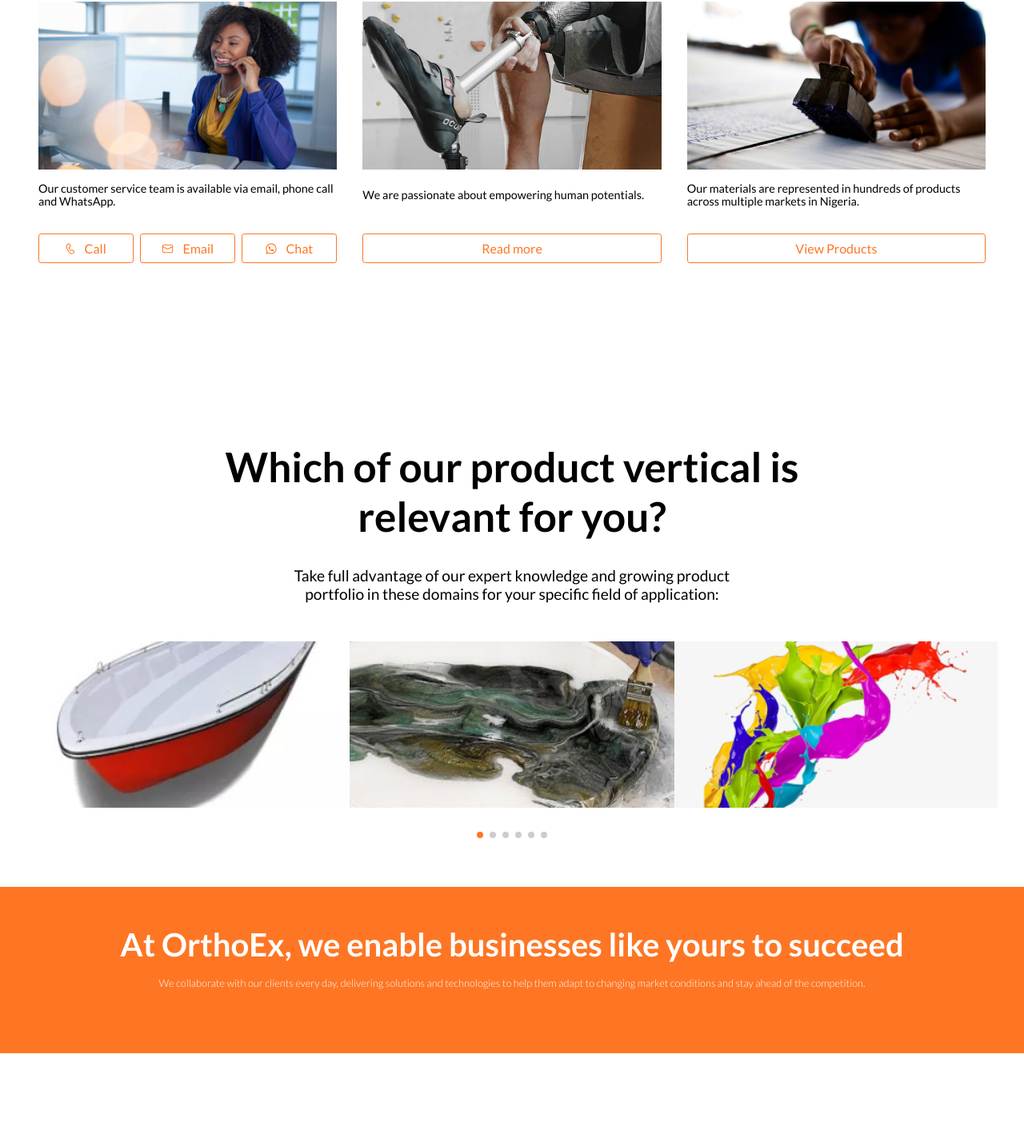
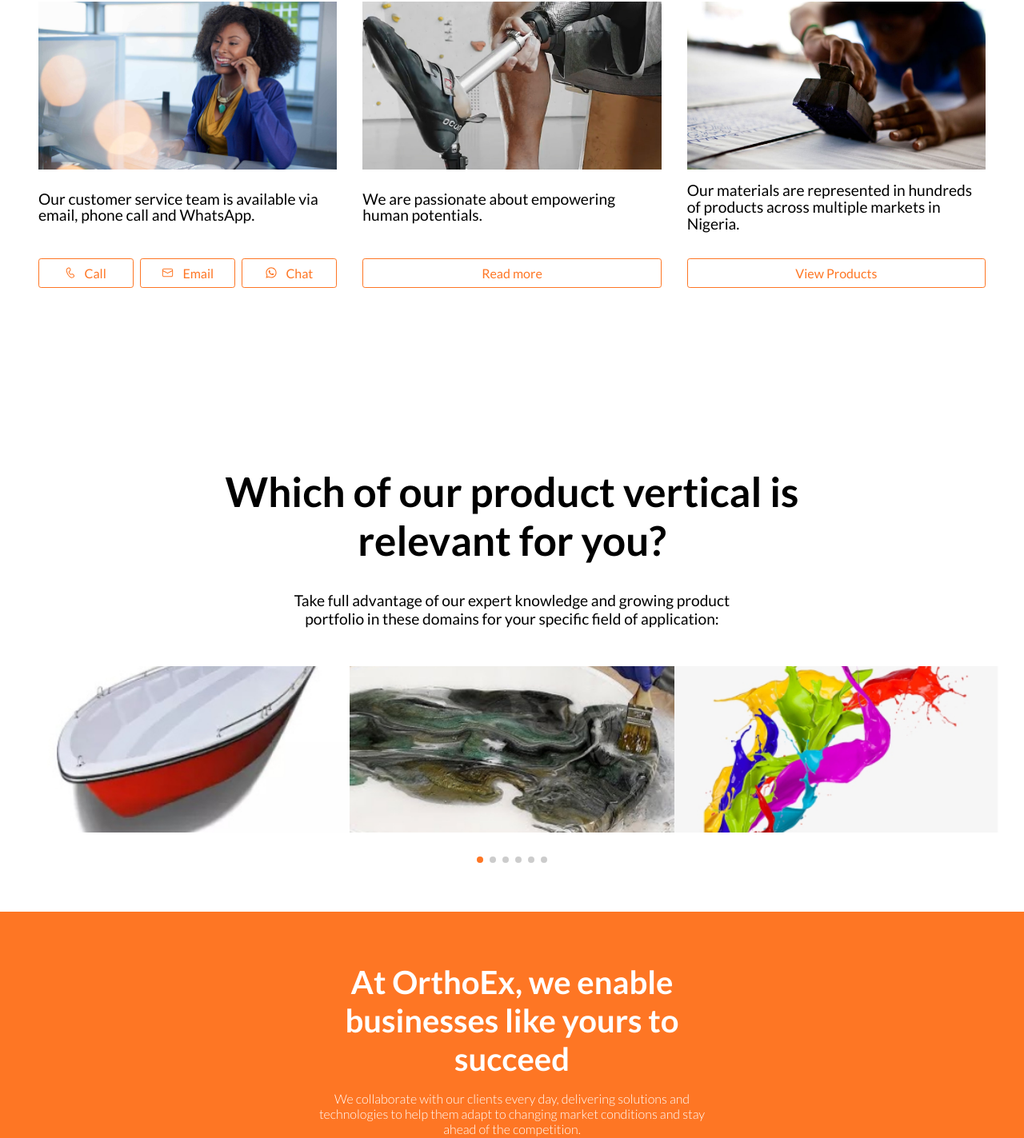
Before and after one commit to Ozoemenamsolomon/orthoex-store, a Next.js app: page / in a window 1280 px wide. Shown: the part 1321-2744 px from the top of the page at 80% size. Built offline with nearby package versions, Linux system fonts and the light colour scheme.

Commit message:
fix css styles and add blanks to the links

```diff
--- a/src/components/CTA.tsx
+++ b/src/components/CTA.tsx
@@ -25,7 +25,6 @@
 		color: ${prop =>
 			prop.white ? 'var(--text-colour-light)' : 'var(--oex-orange)'};
 		background-color: ${prop => (prop.white ? 'var(--oex-orange)' : 'white')};
-		border: 1px solid var(--oex-orange);
 	}
 `;
 
--- a/src/components/FeaturedEvents.tsx
+++ b/src/components/FeaturedEvents.tsx
@@ -52,11 +52,12 @@
 
 export const StyledHeading = styled.h3`
 	text-align: center;
-	font-size: 2.5rem;
+	font-size: 2rem;
 	margin-bottom: 2rem;
-	font-weight: 700;
+	font-weight: 500;
 
 	@media (min-width: 768px) {
+		font-weight: 700;
 		font-size: 3rem;
 		margin-bottom: 5rem;
 	}
--- a/src/components/ImageInfoHeader.tsx
+++ b/src/components/ImageInfoHeader.tsx
@@ -25,7 +25,11 @@
 			<StyledContentDiv>
 				<h2>{heading}</h2>
 				<p>{paragraph}</p>
-				{cta && <CTALink href={cta.link}>{cta.text}</CTALink>}
+				{cta && (
+					<CTALink className="no-animate" href={cta.link}>
+						{cta.text}
+					</CTALink>
+				)}
 			</StyledContentDiv>
 		</StyledDiv>
 	);
--- a/src/components/InfoCard.tsx
+++ b/src/components/InfoCard.tsx
@@ -32,7 +32,7 @@
 			<p>{description}</p>
 			<ButtonContainer>
 				{buttons.map(({ Icon, link, title }, index) => (
-					<Link style={{ flex: 1 }} key={index} href={link}>
+					<Link target="_blank" style={{ flex: 1 }} key={index} href={link}>
 						<CTAFlex white>
 							{Icon && <Icon />}
 							{title}
@@ -55,8 +55,8 @@
 	margin-bottom: 5rem;
 
 	& > p {
-		font-size: 0.9rem;
-		line-height: 1rem;
+		font-size: 1rem;
+		line-height: 1.1rem;
 		color: var(--text-colour-p);
 	}
 
@@ -69,6 +69,11 @@
 	}
 
 	@media (min-width: 768px) {
+		& > p {
+			font-size: 1.2rem;
+			line-height: 1.3rem;
+		}
+
 		& > div > img {
 			border-radius: 0rem;
 		}
--- a/src/components/InfoSection.tsx
+++ b/src/components/InfoSection.tsx
@@ -33,15 +33,19 @@
 		description:
 			'Our customer service team is available via email, phone call and WhatsApp.',
 		buttons: [
-			{ link: '', title: 'Call', Icon: CallIcon },
-			{ link: '', title: 'Email', Icon: EmailIcon },
-			{ link: '', title: 'Chat', Icon: WhatsappIcon },
+			{ link: 'tel:+2347030324696', title: 'Call', Icon: CallIcon },
+			{ link: 'mailto:store@orthoex.ng', title: 'Email', Icon: EmailIcon },
+			{
+				link: 'https://wa.me/+2347030324696',
+				title: 'Chat',
+				Icon: WhatsappIcon,
+			},
 		],
 	},
 	{
 		image: QuickChange,
 		description: 'We are passionate about empowering human potentials.',
-		buttons: [{ link: '', title: 'Read more' }],
+		buttons: [{ link: 'about', title: 'Read more' }],
 	},
 	{
 		image: Imprint,
--- a/src/components/InfoText.tsx
+++ b/src/components/InfoText.tsx
@@ -23,27 +23,36 @@
 	background-color: var(--oex-orange);
 	color: white;
 	padding: 2rem;
-	text-align: left;
+	display: flex;
+	flex-direction: column;
+	align-items: center;
+	justify-content: center;
+	text-align: center;
 
 	& > h2 {
 		font-weight: 500;
-		text-align: center;
 		font-size: 1.75rem;
 		margin-bottom: 1rem;
 	}
 
 	& > p {
 		font-weight: 300;
-		font-size: 0.8rem;
-		text-align: center;
+		font-size: 0.9rem;
 	}
 
 	@media (min-width: 768px) {
 		text-align: center;
-		padding: 3rem 9rem;
+		padding: 4rem 0rem;
+
+		& > p {
+			font-weight: 300;
+			font-size: 1rem;
+			max-width: 40%;
+		}
 
 		& > h2 {
 			font-weight: 550;
+			max-width: 40%;
 			text-align: center;
 			font-size: 2.5rem;
 			margin: 0rem 0rem 1rem;
@@ -52,7 +61,7 @@
 `;
 
 const StyledInfoChildren = styled.div`
-	text-align: center;
+	//text-align: center;
 	display: flex;
 	justify-content: center;
 	align-items: center;
--- a/src/components/JobPositonCard.tsx
+++ b/src/components/JobPositonCard.tsx
@@ -19,7 +19,7 @@
 					<span>{data.department}</span>
 				</StyledContentDiv>
 			</StyledJobPositionCardContent>
-			<CTALink clasname="btn" href={data.applyLink}>
+			<CTALink className="no-animate" href={data.applyLink}>
 				Apply Now
 			</CTALink>
 		</StyledJobPositionCard>
@@ -82,7 +82,4 @@
 		background-color: var(--oex-grey);
 		margin: 0rem 0.5rem;
 	}
-
-	@media (min-width: 768px) {
-	}
 `;
--- a/src/components/SooSection.tsx
+++ b/src/components/SooSection.tsx
@@ -85,8 +85,10 @@
 }>`
 	margin: 0px 0px 1rem;
 	text-align: center;
-	font-size: ${({ align }) => (align === 'left' ? '2rem' : '3.2rem')};
+	font-size: 2rem;
+
 	@media (min-width: 600px) {
+		font-size: ${({ align }) => (align === 'left' ? '2rem' : '3.2rem')};
 		max-width: 70%;
 	}
 `;
--- a/src/components/SupportInfoCard.tsx
+++ b/src/components/SupportInfoCard.tsx
@@ -19,7 +19,7 @@
 			<p>{paragraph}</p>
 			<StyledBtnContainer>
 				{buttons.map(({ title, Icon, link }, index) => (
-					<Link key={index} href={link} passHref>
+					<Link target="_blank" key={index} href={link} passHref>
 						<CTAFlex white key={index}>
 							<Icon /> {title}
 						</CTAFlex>
--- a/src/pages/careers.tsx
+++ b/src/pages/careers.tsx
@@ -22,7 +22,7 @@
 	heading: 'Inspired by Quality',
 	paragraph:
 		'We are driven by a desire to deliver quality products and technologies to our customers to empower them for success.',
-	cta: { link: '', text: 'View Open roles' },
+	cta: { link: '#openPositions', text: 'View Open roles' },
 };
 
 function careers() {
@@ -113,7 +113,7 @@
 
 			{/* Open positions */}
 
-			<StyledOpenPositons>
+			<StyledOpenPositons id="openPositions">
 				<h2>Our Open Positions</h2>
 				{openJobPositions.map((job, index) => (
 					<JobPositonCard data={job} key={`job-position-${index}`} />
--- a/src/pages/index.tsx
+++ b/src/pages/index.tsx
@@ -40,7 +40,7 @@
 				<HeroContent
 					title={'Your preferred<br />partner of choice'}
 					claim={
-						'We are facilitating Prosthetics, Orthopaedic devices and composite materials distribution in West Africa. <br /> <br /> Speak with an account manager in your region'
+						'We are facilitating prosthetics, orthopaedic devices and composite materials distribution in West Africa. <br /> <br /> Speak with an account manager in your region'
 					}
 					cta={<CTA onClick={findRep}>Find Us</CTA>}
 				/>
```
Also changed, not shown: src/pages/contact.tsx (+10 -4 lines).
